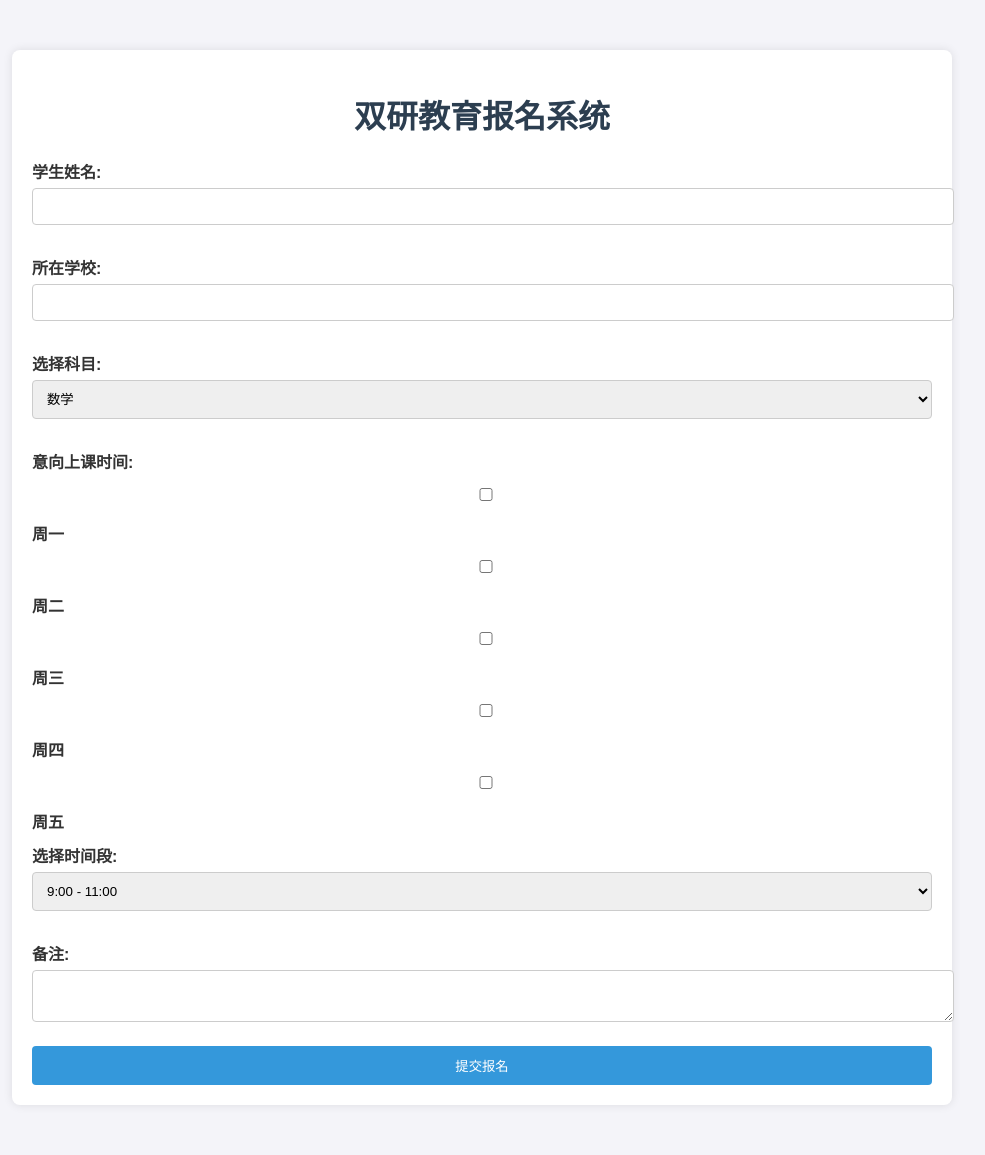
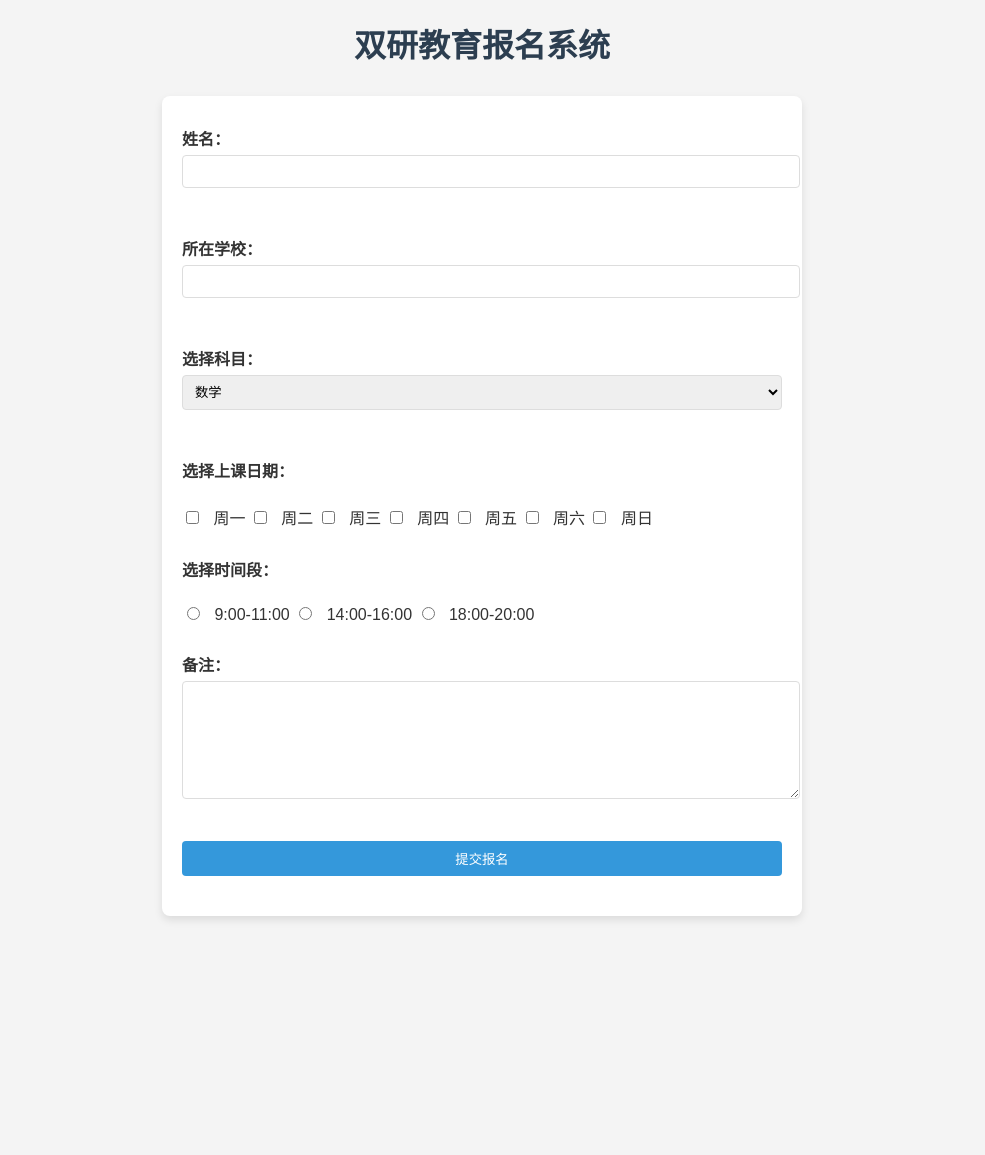
Before and after one commit to Ning19940113/course-registration, a Flask app: page / in a window 1280 px wide. Shown: the whole page, without its empty margins (158-1143 px from the left). After the commit the page ends 920 px from the top, so only its background shows below. Run offline with Flask 3, Linux system fonts and the light colour scheme.

Commit message:
Update app.py, HTML, CSS, and favicon for final design

```diff
--- a/app.py
+++ b/app.py
@@ -1,53 +1,32 @@
 from flask import Flask, render_template, request, redirect, url_for
-from flask_sqlalchemy import SQLAlchemy
 
 app = Flask(__name__)
-app.config['SQLALCHEMY_DATABASE_URI'] = 'sqlite:///students.db'  # 使用SQLite数据库
-app.config['SQLALCHEMY_TRACK_MODIFICATIONS'] = False
-db = SQLAlchemy(app)
 
-# 定义数据库模型
-class Student(db.Model):
-    id = db.Column(db.Integer, primary_key=True)
-    name = db.Column(db.String(100), nullable=False)
-    school = db.Column(db.String(100), nullable=False)
-    subject = db.Column(db.String(100), nullable=False)
-    days = db.Column(db.String(200), nullable=False)
-    time = db.Column(db.String(50), nullable=False)
-    remarks = db.Column(db.String(500), nullable=True)
-
-# 创建表
-@app.before_first_request
-def create_tables():
-    db.create_all()
-
+# 首页，显示表单
 @app.route('/', methods=['GET', 'POST'])
-def index():
+def home():
     if request.method == 'POST':
         # 获取表单数据
         name = request.form['name']
         school = request.form['school']
         subject = request.form['subject']
-        days = request.form.getlist('day')
+        days = request.form.getlist('day')  # 获取多个选中的天
         time = request.form['time']
         remarks = request.form['remarks']
 
-        # 保存数据到数据库
-        new_student = Student(name=name, school=school, subject=subject,
-                              days=",".join(days), time=time, remarks=remarks)
-        db.session.add(new_student)
-        db.session.commit()
+        # 处理数据，比如存储到数据库或打印
+        print(f"Name: {name}, School: {school}, Subject: {subject}, Days: {days}, Time: {time}, Remarks: {remarks}")
 
-        # 重定向到感谢页面
-        return redirect(url_for('thank_you', name=name, school=school))
+        # 提交后重定向到感谢页面
+        return redirect(url_for('thank_you'))
 
+    # 显示表单页面
     return render_template('form.html')
 
-@app.route('/thank-you')
+# 感谢页面
+@app.route('/thank_you')
 def thank_you():
-    name = request.args.get('name')
-    school = request.args.get('school')
-    return render_template('thank_you.html', name=name, school=school)
+    return render_template('thank_you.html')
 
-if __name__ == '__main__':
-    app.run(debug=True)
+if __name__ == "__main__":
+    app.run(host='0.0.0.0', port=5000)
--- a/static/style.css
+++ b/static/style.css
@@ -1,63 +1,59 @@
 body {
+    background-color: #f4f4f4;
     font-family: Arial, sans-serif;
-    background-color: #f4f4f9;
     color: #333;
     margin: 0;
     padding: 0;
 }
 
-.container {
-    width: 80%;
-    max-width: 900px;
-    margin: 50px auto;
-    padding: 20px;
-    background-color: #fff;
-    box-shadow: 0 0 10px rgba(0, 0, 0, 0.1);
-    border-radius: 8px;
-}
-
 h1 {
     text-align: center;
     color: #2c3e50;
+    margin-top: 20px;
+}
+
+form {
+    max-width: 600px;
+    margin: 30px auto;
+    padding: 20px;
+    background-color: #ffffff;
+    border-radius: 8px;
+    box-shadow: 0 4px 8px rgba(0, 0, 0, 0.1);
 }
 
 label {
     display: block;
-    margin-top: 10px;
+    margin: 10px 0 5px;
     font-weight: bold;
 }
 
-input, select, textarea {
+input[type="text"],
+input[type="submit"],
+select,
+textarea {
     width: 100%;
-    padding: 10px;
-    margin-top: 5px;
+    padding: 8px;
     margin-bottom: 20px;
-    border: 1px solid #ccc;
+    border: 1px solid #ddd;
     border-radius: 4px;
 }
 
-button {
-    display: block;
-    width: 100%;
-    padding: 10px;
+input[type="submit"] {
     background-color: #3498db;
-    color: white;
+    color: #fff;
     border: none;
-    border-radius: 4px;
     cursor: pointer;
 }
 
-button:hover {
+input[type="submit"]:hover {
     background-color: #2980b9;
 }
 
-a {
-    display: block;
-    text-align: center;
-    margin-top: 20px;
-    color: #3498db;
+textarea {
+    height: 100px;
 }
 
-a:hover {
-    text-decoration: underline;
+input[type="checkbox"],
+input[type="radio"] {
+    margin-right: 10px;
 }
--- a/templates/form.html
+++ b/templates/form.html
@@ -1,47 +1,46 @@
 <!DOCTYPE html>
-<html lang="en">
+<html lang="zh-CN">
 <head>
     <meta charset="UTF-8">
     <meta name="viewport" content="width=device-width, initial-scale=1.0">
     <title>双研教育报名系统</title>
-    <link rel="stylesheet" href="{{ url_for('static', filename='style.css') }}">
+    <link rel="stylesheet" type="text/css" href="{{ url_for('static', filename='style.css') }}">
+    <link rel="icon" href="{{ url_for('static', filename='favicon.ico') }}" type="image/x-icon">
 </head>
 <body>
-    <div class="container">
     <h1>双研教育报名系统</h1>
-        <form method="POST" action="/">
-            <label for="name">学生姓名:</label>
-            <input type="text" id="name" name="name" required>
+    <form action="/" method="POST">
+        <label for="name">姓名：</label>
+        <input type="text" id="name" name="name" required><br><br>
 
-            <label for="school">所在学校:</label>
-            <input type="text" id="school" name="school" required>
+        <label for="school">所在学校：</label>
+        <input type="text" id="school" name="school" required><br><br>
 
-            <label for="subject">选择科目:</label>
+        <label for="subject">选择科目：</label>
         <select id="subject" name="subject" required>
             <option value="math">数学</option>
             <option value="english">英语</option>
             <option value="physics">物理</option>
-            </select>
+        </select><br><br>
 
-            <label>意向上课时间:</label>
-            <label><input type="checkbox" name="day" value="monday"> 周一</label>
-            <label><input type="checkbox" name="day" value="tuesday"> 周二</label>
-            <label><input type="checkbox" name="day" value="wednesday"> 周三</label>
-            <label><input type="checkbox" name="day" value="thursday"> 周四</label>
-            <label><input type="checkbox" name="day" value="friday"> 周五</label>
+        <label for="day">选择上课日期：</label><br>
+        <input type="checkbox" name="day" value="monday"> 周一
+        <input type="checkbox" name="day" value="tuesday"> 周二
+        <input type="checkbox" name="day" value="wednesday"> 周三
+        <input type="checkbox" name="day" value="thursday"> 周四
+        <input type="checkbox" name="day" value="friday"> 周五
+        <input type="checkbox" name="day" value="saturday"> 周六
+        <input type="checkbox" name="day" value="sunday"> 周日<br><br>
 
-            <label for="time">选择时间段:</label>
-            <select id="time" name="time" required>
-                <option value="9-11">9:00 - 11:00</option>
-                <option value="14-16">14:00 - 16:00</option>
-                <option value="18-20">18:00 - 20:00</option>
-            </select>
+        <label for="time">选择时间段：</label><br>
+        <input type="radio" name="time" value="9-11"> 9:00-11:00
+        <input type="radio" name="time" value="14-16"> 14:00-16:00
+        <input type="radio" name="time" value="18-20"> 18:00-20:00<br><br>
 
-            <label for="remarks">备注:</label>
-            <textarea id="remarks" name="remarks"></textarea>
+        <label for="remarks">备注：</label>
+        <textarea id="remarks" name="remarks"></textarea><br><br>
 
-            <button type="submit">提交报名</button>
+        <input type="submit" value="提交报名">
     </form>
-    </div>
 </body>
 </html>
```
Also changed, not shown: form.html (+25 -26 lines), index.html (+25 -26 lines), style.css (+26 -30 lines), templates/thank_you.html (+3 -7 lines), thank_you.html (+3 -7 lines). Lines whose indentation alone changed are shown as unchanged.
